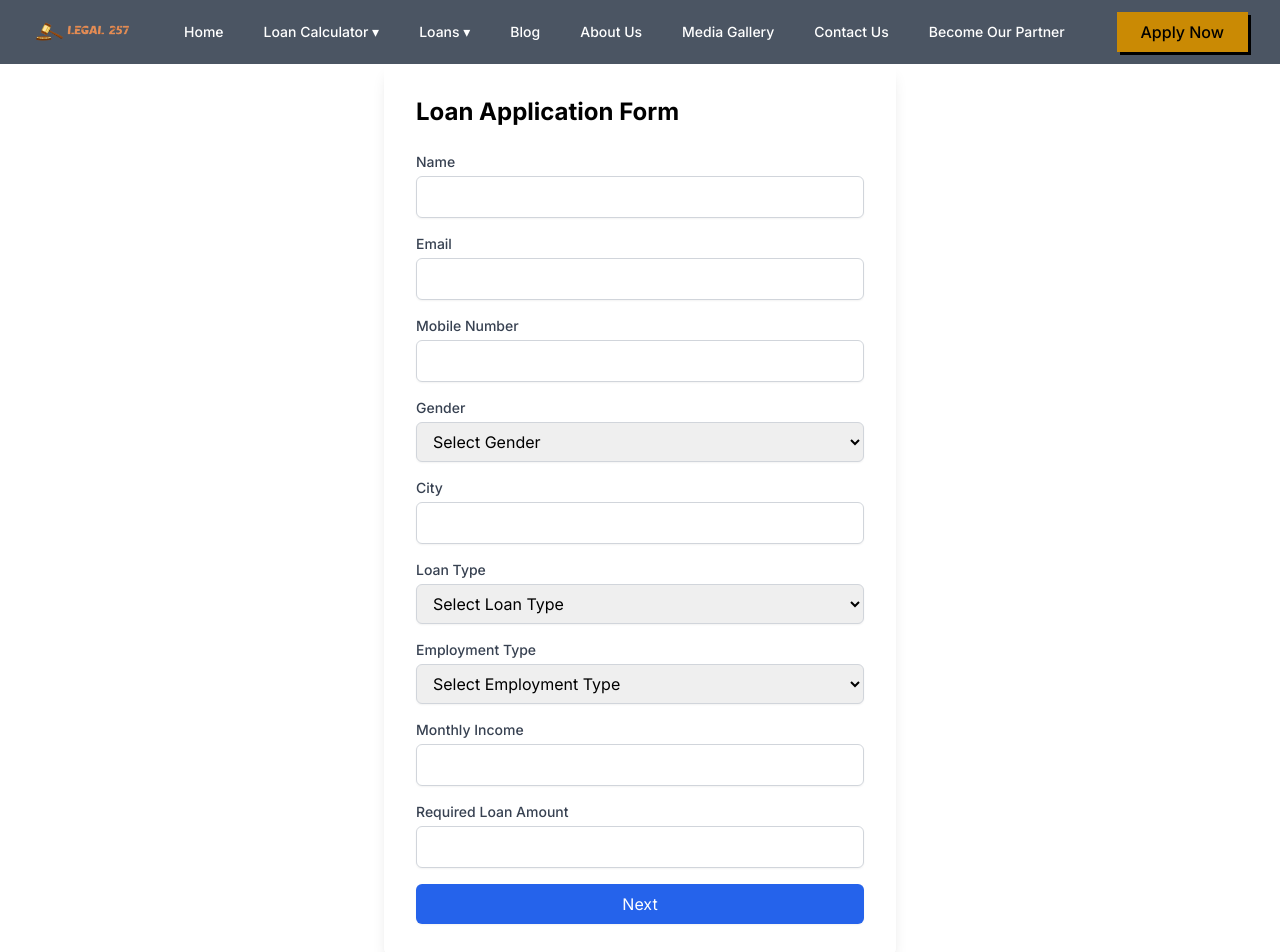
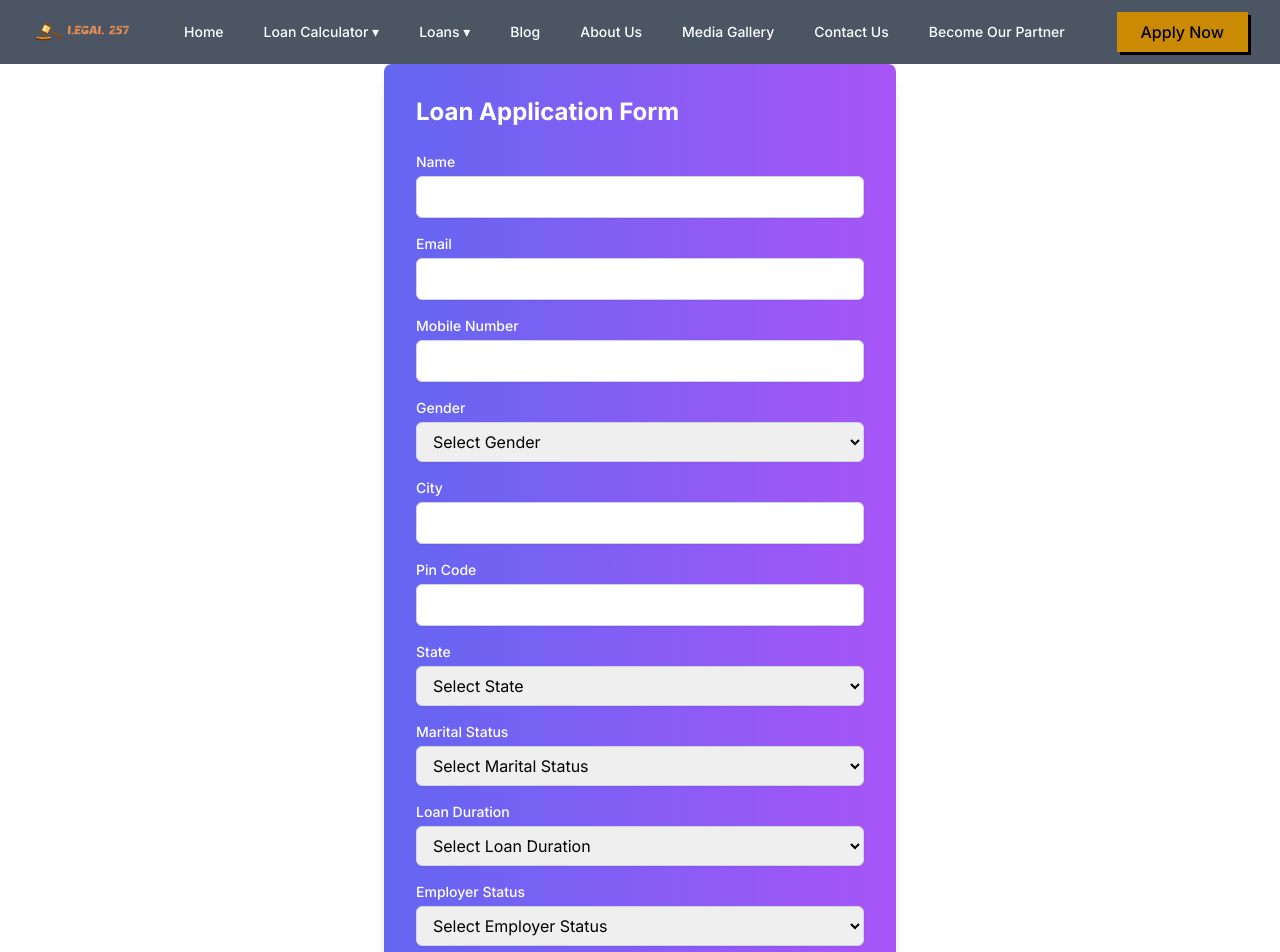
Before and after one commit to niks-nikhil-anand/finance_web_app, a Next.js app: page /applyloan in a window 1280 px wide. Shown: the top 952 px of the page. Built offline with nearby package versions, Linux system fonts and the light colour scheme.

Commit message:
added form fields

```diff
--- a/src/app/applyloan/page.jsx
+++ b/src/app/applyloan/page.jsx
@@ -20,10 +20,23 @@ const LoanForm = () => {
     itrFile: null,
     msmeCertificate: null,
     tradeLicense: null,
-    gstCertificate: null
+    gstCertificate: null,
+    pinCode: '',
+    state: '',
+    maritalStatus: '',
+    loanYear: '',
+    employerStatus: ''
   });
 
   const [step, setStep] = useState(1);
+
+  const statesOfIndia = [
+    "Andhra Pradesh", "Arunachal Pradesh", "Assam", "Bihar", "Chhattisgarh",
+    "Goa", "Gujarat", "Haryana", "Himachal Pradesh", "Jharkhand", "Karnataka",
+    "Kerala", "Madhya Pradesh", "Maharashtra", "Manipur", "Meghalaya", "Mizoram",
+    "Nagaland", "Odisha", "Punjab", "Rajasthan", "Sikkim", "Tamil Nadu", "Telangana",
+    "Tripura", "Uttar Pradesh", "Uttarakhand", "West Bengal"
+  ];
 
   const handleChange = (e) => {
     const { name, value, files } = e.target;
@@ -52,14 +65,14 @@ const LoanForm = () => {
       initial={{ opacity: 0, y: -20 }}
       animate={{ opacity: 1, y: 0 }}
       transition={{ duration: 0.5 }}
-      className="max-w-lg mx-auto p-8 bg-white bg-opacity-20 backdrop-blur-lg shadow-lg rounded-lg"
+      className="max-w-lg mx-auto p-8 bg-gradient-to-r from-indigo-500 to-purple-500 bg-opacity-20 backdrop-blur-lg shadow-lg rounded-lg"
     >
-      <h2 className="text-2xl font-bold mb-6">Loan Application Form</h2>
+      <h2 className="text-2xl font-bold mb-6 text-white">Loan Application Form</h2>
       <form onSubmit={handleSubmit} className="space-y-4">
         {step === 1 && (
           <>
             <div>
-              <label className="block text-sm font-medium text-gray-700">Name</label>
+              <label className="block text-sm font-medium text-white">Name</label>
               <input
                 type="text"
                 name="name"
@@ -69,7 +82,7 @@ const LoanForm = () => {
               />
             </div>
             <div>
-              <label className="block text-sm font-medium text-gray-700">Email</label>
+              <label className="block text-sm font-medium text-white">Email</label>
               <input
                 type="email"
                 name="email"
@@ -79,7 +92,7 @@ const LoanForm = () => {
               />
             </div>
             <div>
-              <label className="block text-sm font-medium text-gray-700">Mobile Number</label>
+              <label className="block text-sm font-medium text-white">Mobile Number</label>
               <input
                 type="text"
                 name="mobileNumber"
@@ -89,7 +102,7 @@ const LoanForm = () => {
               />
             </div>
             <div>
-              <label className="block text-sm font-medium text-gray-700">Gender</label>
+              <label className="block text-sm font-medium text-white">Gender</label>
               <select
                 name="gender"
                 value={formData.gender}
@@ -103,7 +116,7 @@ const LoanForm = () => {
               </select>
             </div>
             <div>
-              <label className="block text-sm font-medium text-gray-700">City</label>
+              <label className="block text-sm font-medium text-white">City</label>
               <input
                 type="text"
                 name="city"
@@ -113,28 +126,98 @@ const LoanForm = () => {
               />
             </div>
             <div>
-              <label className="block text-sm font-medium text-gray-700">Loan Type</label>
+              <label className="block text-sm font-medium text-white">Pin Code</label>
+              <input
+                type="text"
+                name="pinCode"
+                value={formData.pinCode}
+                onChange={handleChange}
+                className="mt-1 block w-full px-3 py-2 border border-gray-300 rounded-md shadow-sm focus:outline-none focus:ring-blue-500 focus:border-blue-500"
+              />
+            </div>
+            <div>
+              <label className="block text-sm font-medium text-white">State</label>
               <select
+                name="state"
+                value={formData.state}
+                onChange={handleChange}
+                className="mt-1 block w-full px-3 py-2 border border-gray-300 rounded-md shadow-sm focus:outline-none focus:ring-blue-500 focus:border-blue-500"
+              >
+                <option value="">Select State</option>
+                {statesOfIndia.map((state, index) => (
+                  <option key={index} value={state}>{state}</option>
+                ))}
+              </select>
+            </div>
+            <div>
+              <label className="block text-sm font-medium text-white">Marital Status</label>
+              <select
+                name="maritalStatus"
+                value={formData.maritalStatus}
+                onChange={handleChange}
+                className="mt-1 block w-full px-3 py-2 border border-gray-300 rounded-md shadow-sm focus:outline-none focus:ring-blue-500 focus:border-blue-500"
+              >
+                <option value="">Select Marital Status</option>
+                <option value="single">Single</option>
+                <option value="married">Married</option>
+                <option value="divorced">Divorced</option>
+                <option value="widowed">Widowed</option>
+              </select>
+            </div>
+            <div>
+              <label className="block text-sm font-medium text-white">Loan Duration</label>
+              <select
+                name="loanYear"
+                value={formData.loanYear}
+                onChange={handleChange}
+                className="mt-1 block w-full px-3 py-2 border border-gray-300 rounded-md shadow-sm focus:outline-none focus:ring-blue-500 focus:border-blue-500"
+              >
+                <option value="">Select Loan Duration</option>
+                <option value="6 Months">6 Months</option>
+                <option value="1 Year">1 Year</option>
+                <option value="2 Years">2 Years</option>
+                <option value="3 Years">3 Years</option>
+                <option value="4 Years">4 Years</option>
+                <option value="5 Years">5 Years</option>
+                <option value="6 Years">6 Years</option>
+                <option value="7 Years">7 Years</option>
+                <option value="8 Years">8 Years</option>
+                <option value="9 Years">9 Years</option>
+              </select>
+            </div>
+            <div>
+              <label className="block text-sm font-medium text-white">Employer Status</label>
+              <select
+                name="employerStatus"
+                value={formData.employerStatus}
+                onChange={handleChange}
+                className="mt-1 block w-full px-3 py-2 border border-gray-300 rounded-md shadow-sm focus:outline-none focus:ring-blue-500 focus:border-blue-500"
+              >
+                <option value="">Select Employer Status</option>
+                <option value="business">Business</option>
+                <option value="individual">Self Employed</option>
+                <option value="private">Government Job</option>
+                <option value="public">Private Job</option>
+                <option value="public">Student</option>
+                <option value="public">Other</option>
+              </select>
+            </div>
+            <div>
+              <label className="block text-sm font-medium text-white">Purpose of Loan</label>
+              <input
+                type="text"
                 name="purposeOfLoan"
                 value={formData.purposeOfLoan}
                 onChange={handleChange}
                 className="mt-1 block w-full px-3 py-2 border border-gray-300 rounded-md shadow-sm focus:outline-none focus:ring-blue-500 focus:border-blue-500"
-              >
-                <option value="">Select Loan Type</option>
-                <option value="BusinessLoan">Business Loan</option>
-                <option value="personalLoan">Personal Loan</option>
-                <option value="homeLoan">Home Loan</option>
-                <option value="loanAgainstProperty">Loan Against Property</option>
-                <option value="goldLoan">Gold Loan</option>
-                <option value="educationLoan">Education Loan</option>
-                <option value="microFinanceGroupLoan">Micro Finance Group Loan</option>
-                <option value="dailyCollectionLoan">Daily Collection Loan</option>
-                <option value="mobileAppMicroLoan">Mobile App Micro Loan</option>
-                <option value="mobileFinanceLoan">Mobile Finance Loan</option>
-              </select>
+              />
             </div>
+          </>
+        )}
+        {step === 2 && (
+          <>
             <div>
-              <label className="block text-sm font-medium text-gray-700">Employment Type</label>
+              <label className="block text-sm font-medium text-white">Employment Type</label>
               <select
                 name="employmentType"
                 value={formData.employmentType}
@@ -143,11 +226,12 @@ const LoanForm = () => {
               >
                 <option value="">Select Employment Type</option>
                 <option value="salaried">Salaried</option>
-                <option value="selfEmployed">Self Employed</option>
+                <option value="selfEmployed">Self-Employed</option>
+                <option value="unemployed">Unemployed</option>
               </select>
             </div>
             <div>
-              <label className="block text-sm font-medium text-gray-700">Monthly Income</label>
+              <label className="block text-sm font-medium text-white">Monthly Income</label>
               <input
                 type="text"
                 name="monthlyIncome"
@@ -157,7 +241,7 @@ const LoanForm = () => {
               />
             </div>
             <div>
-              <label className="block text-sm font-medium text-gray-700">Required Loan Amount</label>
+              <label className="block text-sm font-medium text-white">Required Loan Amount</label>
               <input
                 type="text"
                 name="requiredLoanAmount"
@@ -166,108 +250,107 @@ const LoanForm = () => {
                 className="mt-1 block w-full px-3 py-2 border border-gray-300 rounded-md shadow-sm focus:outline-none focus:ring-blue-500 focus:border-blue-500"
               />
             </div>
-            <div className="flex justify-between">
-              <button
-                type="button"
-                onClick={handleNextStep}
-                className="w-full px-4 py-2 bg-blue-600 text-white rounded-md shadow-sm hover:bg-blue-700 focus:outline-none focus:ring-2 focus:ring-offset-2 focus:ring-blue-500"
-              >
-                Next
-              </button>
-            </div>
-          </>
-        )}
-        {step === 2 && (
-          <>
             <div>
-              <label className="block text-sm font-medium text-gray-700">AADHAAR CARD</label>
+              <label className="block text-sm font-medium text-white">Aadhaar Card</label>
               <input
                 type="file"
                 name="aadhaarCard"
                 onChange={handleChange}
-                className="mt-1 block w-full px-3 py-2 border border-gray-300 rounded-md shadow-sm focus:outline-none focus:ring-blue-500 focus:border-blue-500"
+                className="mt-1 block w-full text-white"
               />
             </div>
             <div>
-              <label className="block text-sm font-medium text-gray-700">PAN CARD</label>
+              <label className="block text-sm font-medium text-white">PAN Card</label>
               <input
                 type="file"
                 name="panCard"
                 onChange={handleChange}
-                className="mt-1 block w-full px-3 py-2 border border-gray-300 rounded-md shadow-sm focus:outline-none focus:ring-blue-500 focus:border-blue-500"
+                className="mt-1 block w-full text-white"
               />
             </div>
             <div>
-              <label className="block text-sm font-medium text-gray-700">BANK PASSBOOK</label>
+              <label className="block text-sm font-medium text-white">Bank Passbook</label>
               <input
                 type="file"
                 name="bankPassbook"
                 onChange={handleChange}
-                className="mt-1 block w-full px-3 py-2 border border-gray-300 rounded-md shadow-sm focus:outline-none focus:ring-blue-500 focus:border-blue-500"
+                className="mt-1 block w-full text-white"
               />
             </div>
             <div>
-              <label className="block text-sm font-medium text-gray-700">BANK STATEMENTS (1 YEAR)</label>
+              <label className="block text-sm font-medium text-white">Bank Statements</label>
               <input
                 type="file"
                 name="bankStatements"
                 onChange={handleChange}
-                className="mt-1 block w-full px-3 py-2 border border-gray-300 rounded-md shadow-sm focus:outline-none focus:ring-blue-500 focus:border-blue-500"
+                className="mt-1 block w-full text-white"
               />
             </div>
             <div>
-              <label className="block text-sm font-medium text-gray-700">ITR FILE (2 YEARS)</label>
+              <label className="block text-sm font-medium text-white">ITR File</label>
               <input
                 type="file"
                 name="itrFile"
                 onChange={handleChange}
-                className="mt-1 block w-full px-3 py-2 border border-gray-300 rounded-md shadow-sm focus:outline-none focus:ring-blue-500 focus:border-blue-500"
+                className="mt-1 block w-full text-white"
               />
             </div>
             <div>
-              <label className="block text-sm font-medium text-gray-700">MSME CERTIFICATE (2 YEARS)</label>
+              <label className="block text-sm font-medium text-white">MSME Certificate</label>
               <input
                 type="file"
                 name="msmeCertificate"
                 onChange={handleChange}
-                className="mt-1 block w-full px-3 py-2 border border-gray-300 rounded-md shadow-sm focus:outline-none focus:ring-blue-500 focus:border-blue-500"
+                className="mt-1 block w-full text-white"
               />
             </div>
             <div>
-              <label className="block text-sm font-medium text-gray-700">TRADE LICENSE (2 YEARS)</label>
+              <label className="block text-sm font-medium text-white">Trade License</label>
               <input
                 type="file"
                 name="tradeLicense"
                 onChange={handleChange}
-                className="mt-1 block w-full px-3 py-2 border border-gray-300 rounded-md shadow-sm focus:outline-none focus:ring-blue-500 focus:border-blue-500"
+                className="mt-1 block w-full text-white"
               />
             </div>
             <div>
-              <label className="block text-sm font-medium text-gray-700">GST CERTIFICATE (2 YEARS)</label>
+              <label className="block text-sm font-medium text-white">GST Certificate</label>
               <input
                 type="file"
                 name="gstCertificate"
                 onChange={handleChange}
-                className="mt-1 block w-full px-3 py-2 border border-gray-300 rounded-md shadow-sm focus:outline-none focus:ring-blue-500 focus:border-blue-500"
+                className="mt-1 block w-full text-white"
               />
             </div>
-            <div className="flex justify-between gap-3">
+          </>
+        )}
+        <div className="flex justify-between">
+          {step > 1 && (
             <button
               type="button"
               onClick={handlePreviousStep}
-                className="w-full px-4 py-2 bg-gray-600 text-white rounded-md shadow-sm hover:bg-gray-700 focus:outline-none focus:ring-2 focus:ring-offset-2 focus:ring-gray-500"
+              className="px-4 py-2 bg-blue-500 text-white rounded-md shadow-sm hover:bg-blue-700"
             >
               Previous
             </button>
+          )}
+          {step < 2 ? (
+            <button
+              type="button"
+              onClick={handleNextStep}
+              className="ml-auto px-4 py-2 bg-blue-500 text-white rounded-md shadow-sm hover:bg-blue-700"
+            >
+              Next
+            </button>
+          ) : (
             <button
               type="submit"
-                className="w-full px-4 py-2 bg-blue-600 text-white rounded-md shadow-sm hover:bg-blue-700 focus:outline-none focus:ring-2 focus:ring-offset-2 focus:ring-blue-500"
+              className="ml-auto px-4 py-2 bg-green-500 text-white rounded-md shadow-sm hover:bg-green-700"
             >
               Submit
             </button>
+          )}
         </div>
-          </>
-        )}
       </form>
     </motion.div>
   );
```
Lines whose indentation alone changed are shown as unchanged.
